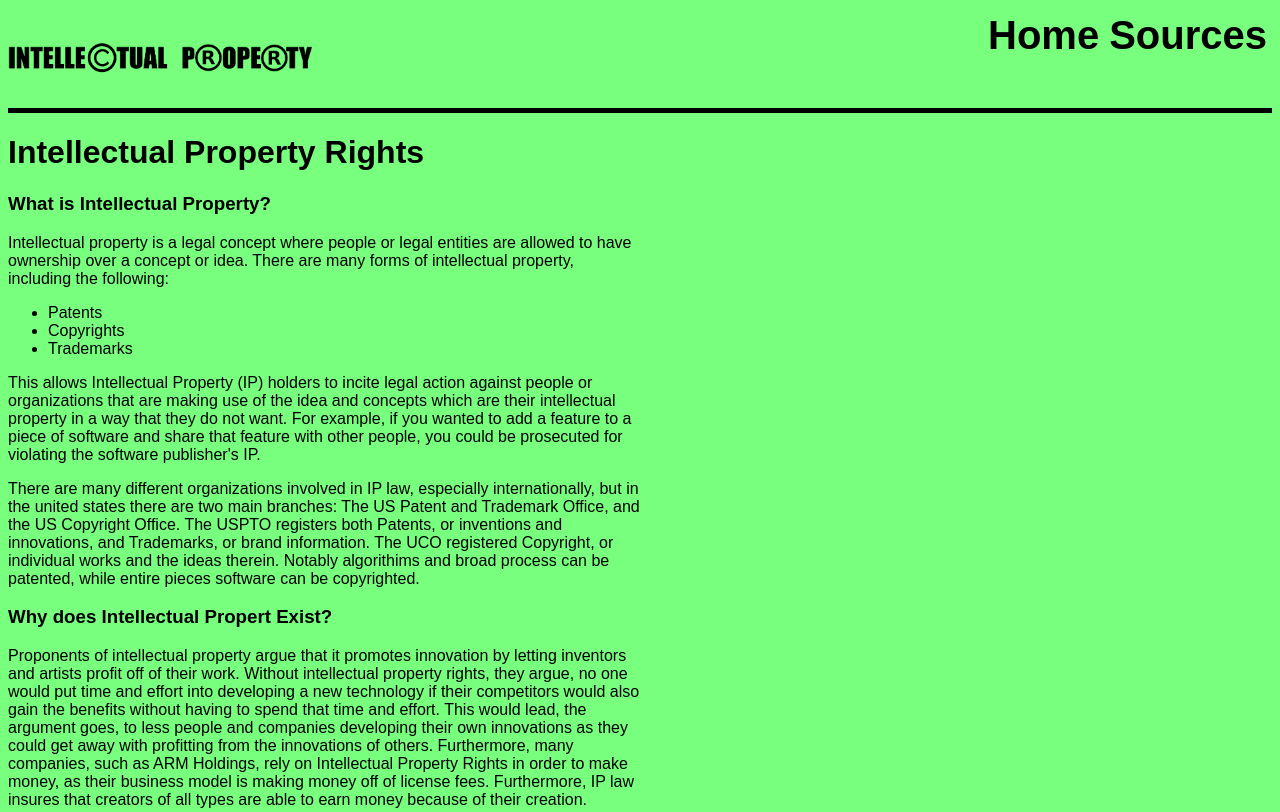
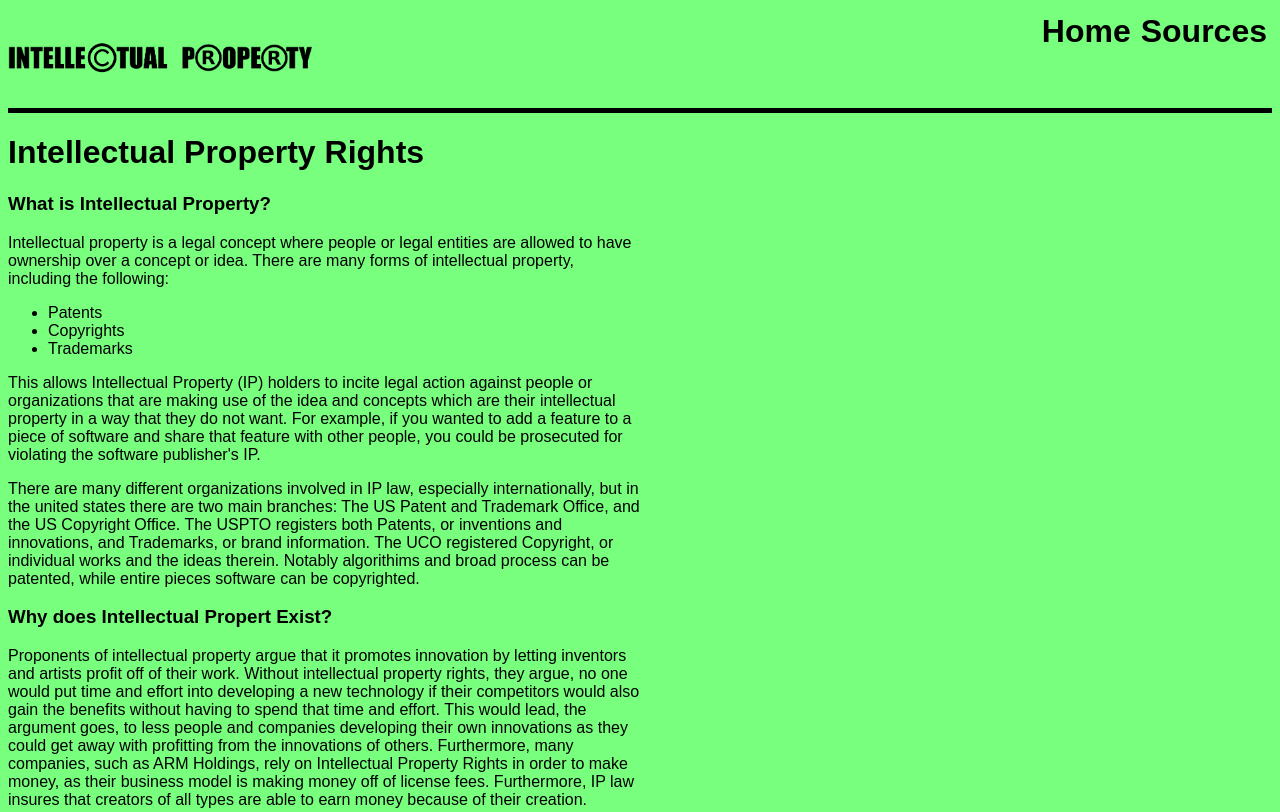
Before and after one commit to seshanks-pvcc/seshanks-civilengagement, a plain HTML site: page index.html in a window 1280 px wide. Shown: the top 812 px of the page. Drawn offline with Linux system fonts and the light colour scheme.

Commit message:
Update styles.css

```diff
--- a/styles.css
+++ b/styles.css
@@ -7,7 +7,7 @@
   height: 100px;
   grid-template-columns: 333px auto fit-content(100px) fit-content(100px);
   font-weight: bold;
-  font-size: 30pt;
+  font-size: 24pt;
   border-bottom: 5px solid black;
 }
 
```
